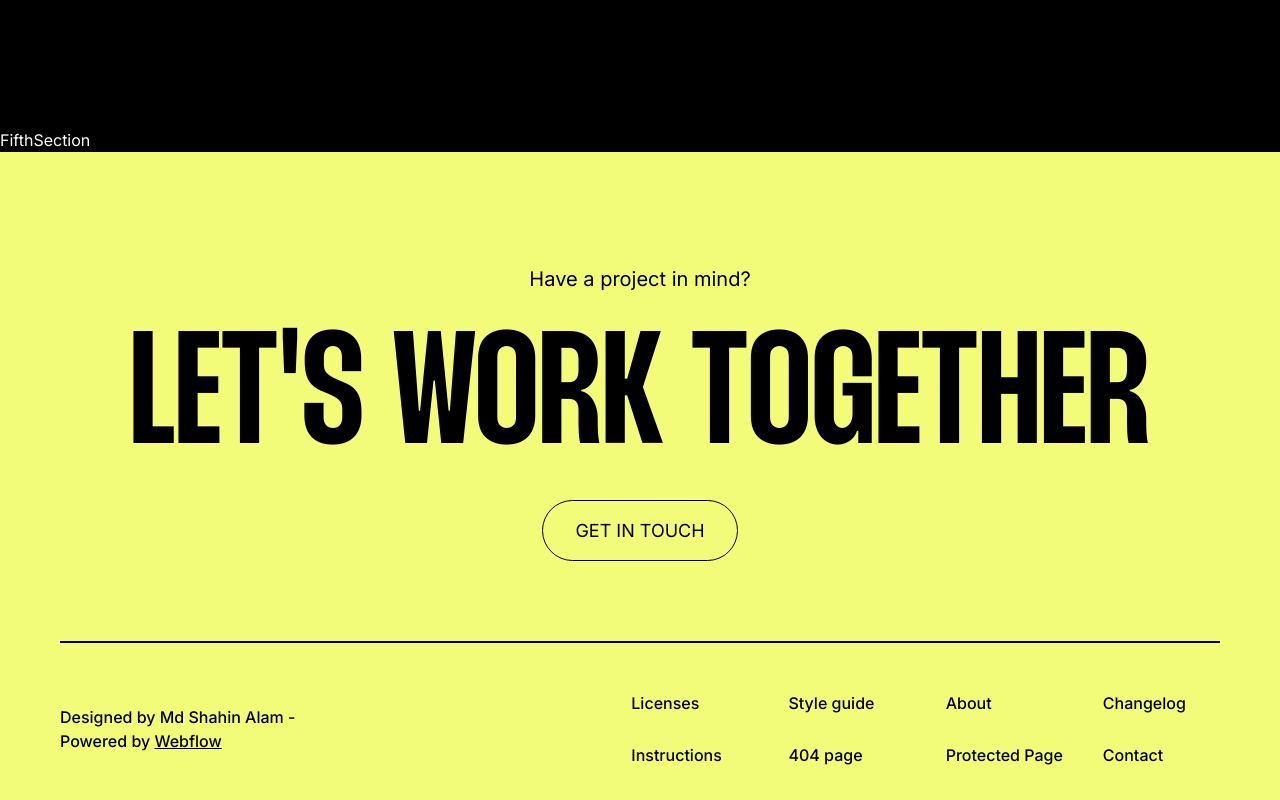
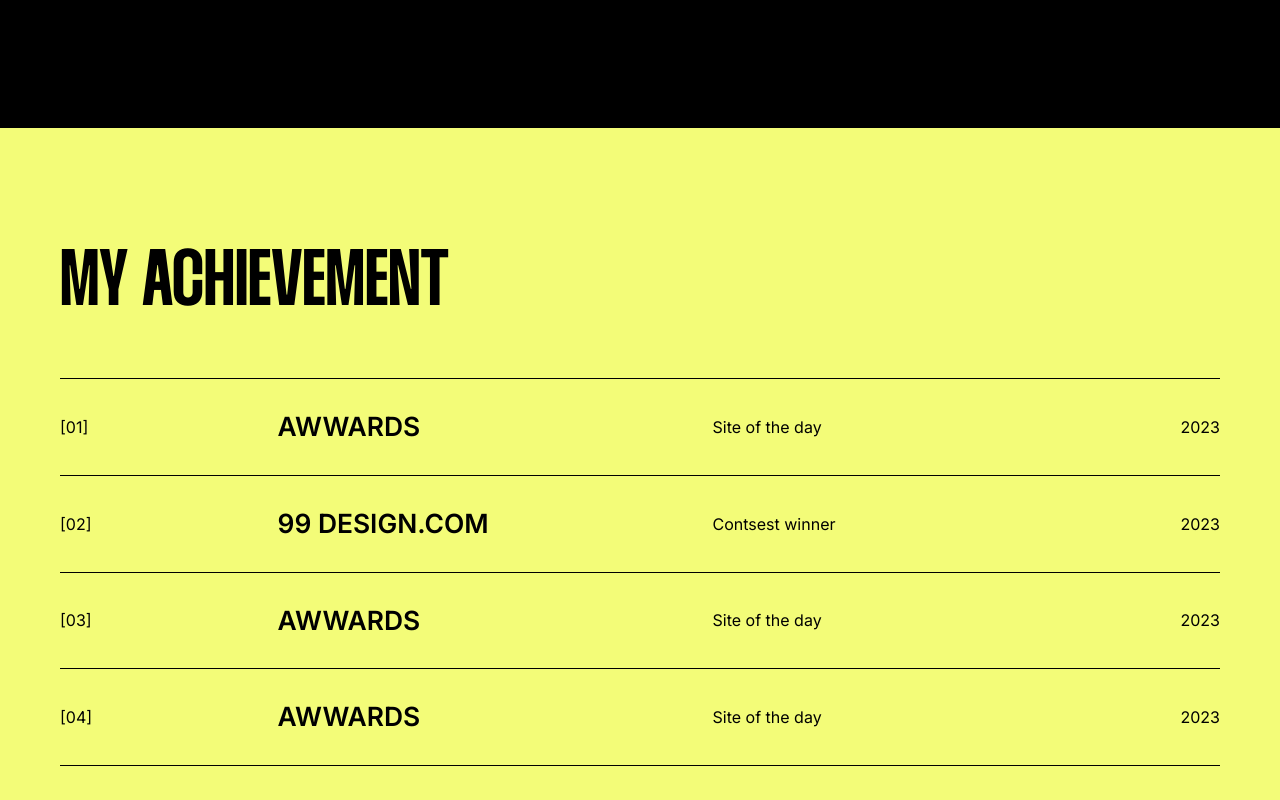
Before and after one commit to chinmayweb3/unveilx-portfolio, a React (Vite) app: page /about in a window 1280 px wide. Shown: the part 3060-3860 px from the top of the page. Built offline with nearby package versions, Linux system fonts and the light colour scheme.

Commit message:
sixthSection added in about

```diff
--- a/src/about/fifthSection.tsx
+++ b/src/about/fifthSection.tsx
@@ -1,5 +1,44 @@
 const FifthSection = () => {
-  return <div>FifthSection</div>;
+  return (
+    <section className="w-full px-[60px] py-[112px] bg-lime-green text-black">
+      <div className="max-w-[1280px] mx-auto">
+        <h2 className="uppercase font-Thunder text-[5rem] pb-[50px] font-semibold leading-[1.1]">
+          my achievement
+        </h2>
+        <div className="text-[1rem] border-black">
+          <div className="grid grid-cols-[0.75fr_1.5fr_0.75fr_1fr] items-center py-[1.75rem] border-t border-b border-inherit ">
+            <p>[01]</p>
+            <h2 className="uppercase text-[1.65rem] font-semibold ">awwards</h2>
+            <p>Site of the day</p>
+            <p className="justify-self-end">2023</p>
+          </div>
+
+          <div className="grid grid-cols-[0.75fr_1.5fr_0.75fr_1fr] items-center py-[1.75rem] border-b border-inherit">
+            <p>[02]</p>
+            <h2 className="uppercase text-[1.65rem] font-semibold ">
+              99 DESIGN.COM
+            </h2>
+            <p>Contsest winner</p>
+            <p className="justify-self-end">2023</p>
+          </div>
+
+          <div className="grid grid-cols-[0.75fr_1.5fr_0.75fr_1fr] items-center py-[1.75rem] border-b border-inherit">
+            <p>[03]</p>
+            <h2 className="uppercase text-[1.65rem] font-semibold ">awwards</h2>
+            <p>Site of the day</p>
+            <p className="justify-self-end">2023</p>
+          </div>
+
+          <div className="grid grid-cols-[0.75fr_1.5fr_0.75fr_1fr] items-center py-[1.75rem] border-b border-inherit">
+            <p>[04]</p>
+            <h2 className="uppercase text-[1.65rem] font-semibold ">awwards</h2>
+            <p>Site of the day</p>
+            <p className="justify-self-end">2023</p>
+          </div>
+        </div>
+      </div>
+    </section>
+  );
 };
 
 export default FifthSection;
--- a/src/about/index.tsx
+++ b/src/about/index.tsx
@@ -1,4 +1,5 @@
 import FifthSection from "./fifthSection";
+import SixthSection from "../home/fifthSection";
 import FirstSection from "./firstSection";
 import FourthSection from "./fourthSection";
 import SecondSection from "./secondSection";
@@ -12,6 +13,7 @@ const About = () => {
       <ThirdSection />
       <FourthSection />
       <FifthSection />
+      <SixthSection />
     </main>
   );
 };
```
Also changed, not shown: public/aboutbg.webp (added).
